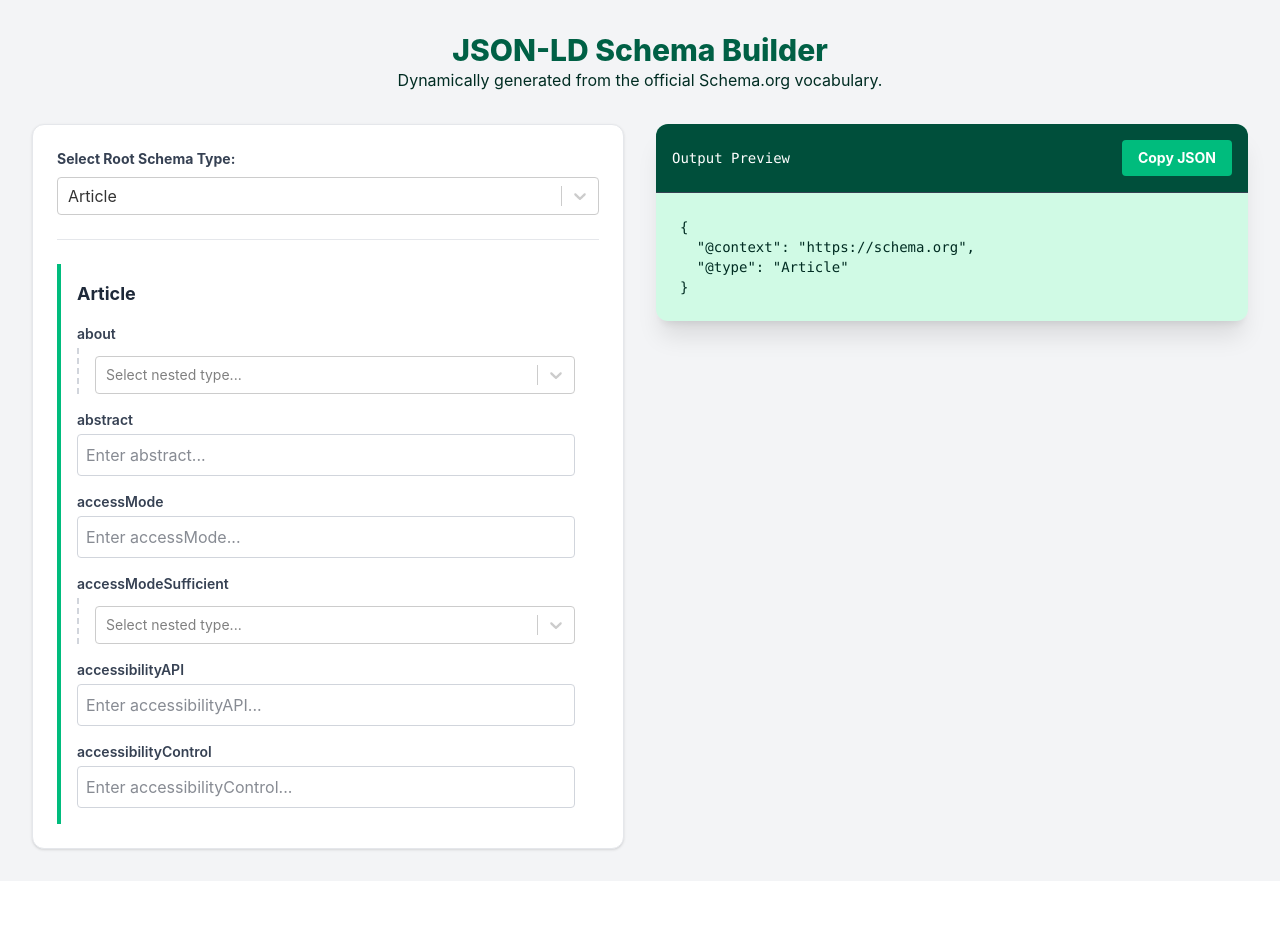
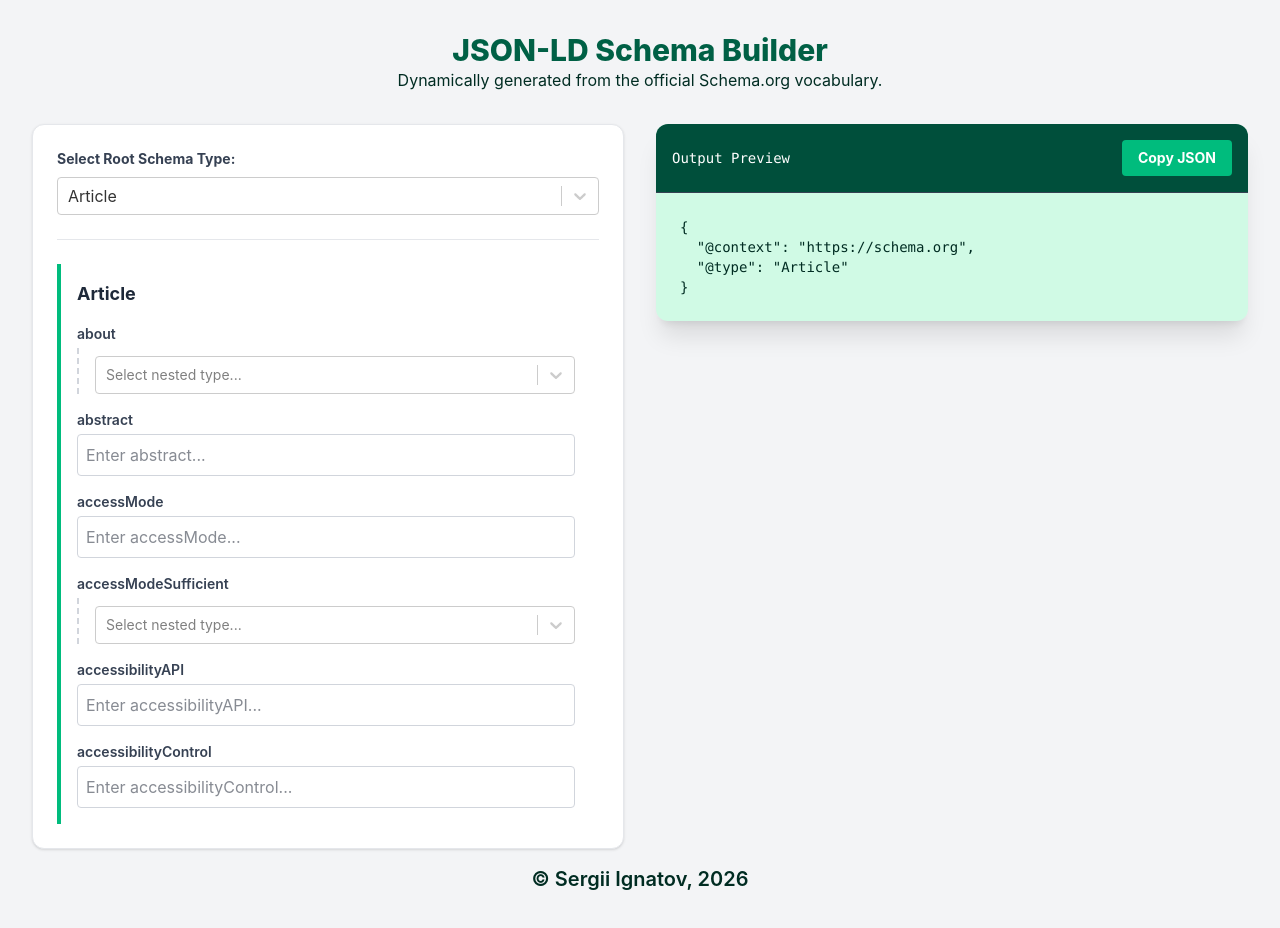
Before and after one commit to giiser/json-ld-builder, a React (Vite) app: page / in a window 1280 px wide. Shown: the top 928 px of the page. Before the commit the page ends 881 px from the top, so only its background shows below. Built offline with nearby package versions, Linux system fonts and the light colour scheme.

Commit message:
added footer :)

```diff
--- a/src/App.jsx
+++ b/src/App.jsx
@@ -112,6 +112,10 @@ function App() {
                 </div>
             )}
 
+            <footer>
+                <div className="text-center font-semibold py-4 mx-auto text-emerald-950 text-xl">© Sergii Ignatov, 2026</div>
+            </footer>
+
         </div>
     );
 }
```
